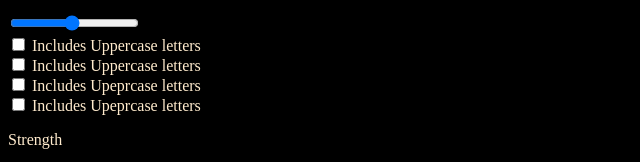
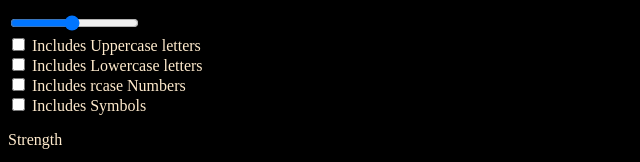
Before and after one commit to Prabhleendav/passwordGenerator, a plain HTML site: page index.html in a window 1280 px wide. Shown: the part 173-335 px from the top of the page, without its empty margins (0-640 px from the left). Drawn offline with Linux system fonts and the light colour scheme.

Commit message:
Update index.html

```diff
--- a/index.html
+++ b/index.html
@@ -33,15 +33,15 @@
         </div>
         <div>
             <input type="checkbox" id="lowercase">
-            <label for="lowercase">Includes Uppercase letters</label>
+            <label for="lowercase">Includes Lowercase letters</label>
         </div>
         <div>
             <input type="checkbox" id="numbers">
-            <label for="numbers">Includes Upeprcase letters</label>
+            <label for="numbers">Includes rcase Numbers</label>
         </div>
         <div>
             <input type="checkbox" id="symbols">
-            <label for="symbols">Includes Upeprcase letters</label>
+            <label for="symbols">Includes Symbols</label>
         </div>
         <!-- strength section -->
         <div class="strength-container">
```
